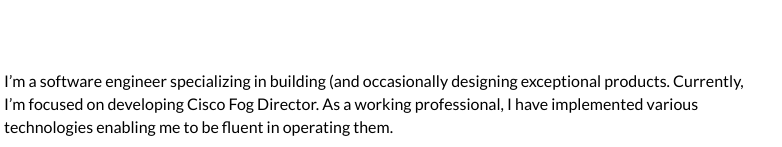
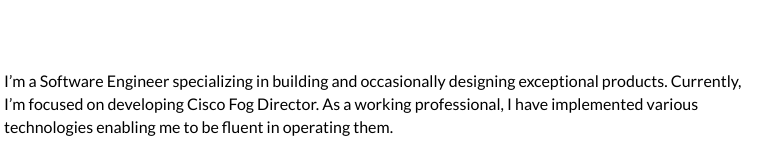
Before and after one commit to sambhav07/sambhav07.github.io, a website: page index.html in a window 1280 px wide. Shown: the part 805-952 px from the top of the page, 456-1238 px from the left. Drawn offline with nearby package versions, Linux system fonts and the light colour scheme.

Commit message:
fixed about me

```diff
--- a/index.html
+++ b/index.html
@@ -73,8 +73,8 @@
                 </div>
                 <div class="col-md-8">
                     <p style="color: black;">
-                        I’m a software engineer specializing in building (and occasionally designing exceptional products. Currently, I’m focused on developing Cisco Fog Director. As a working professional, I have implemented various technologies enabling me to be fluent in
-                        operating them.
+                        I’m a Software Engineer specializing in building and occasionally designing exceptional products. Currently, I’m focused on developing Cisco Fog Director. As a working professional, I have implemented various technologies enabling me to be fluent in operating
+                        them.
                     </p>
                 </div>
             </div>
```
